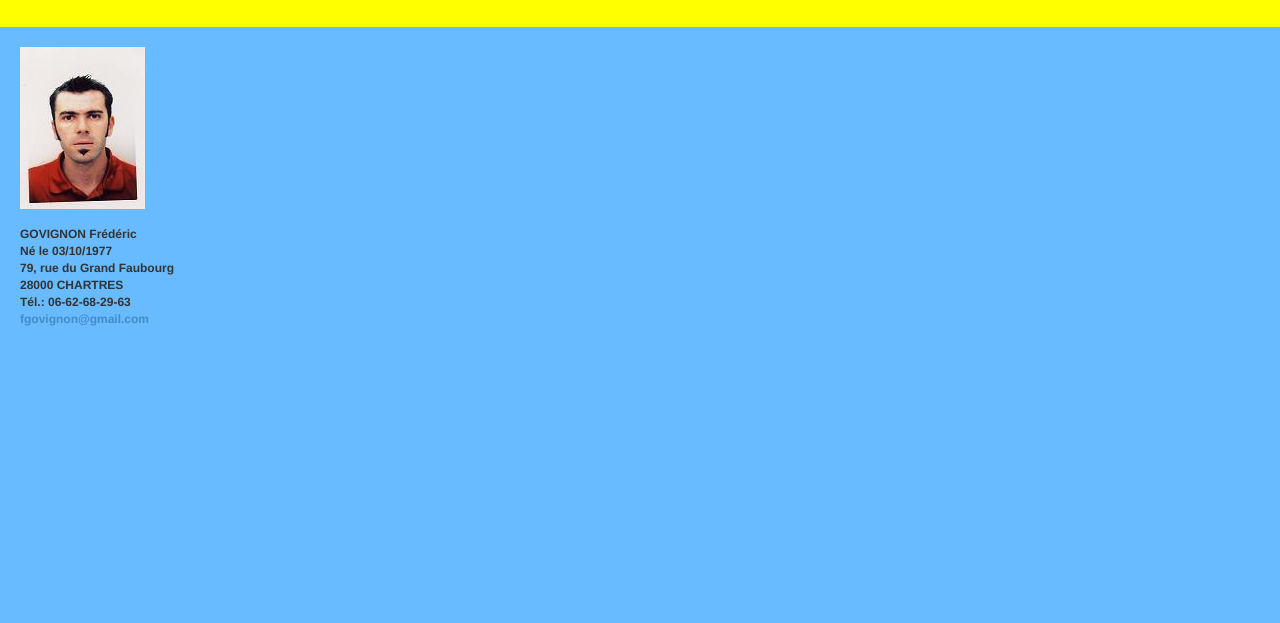
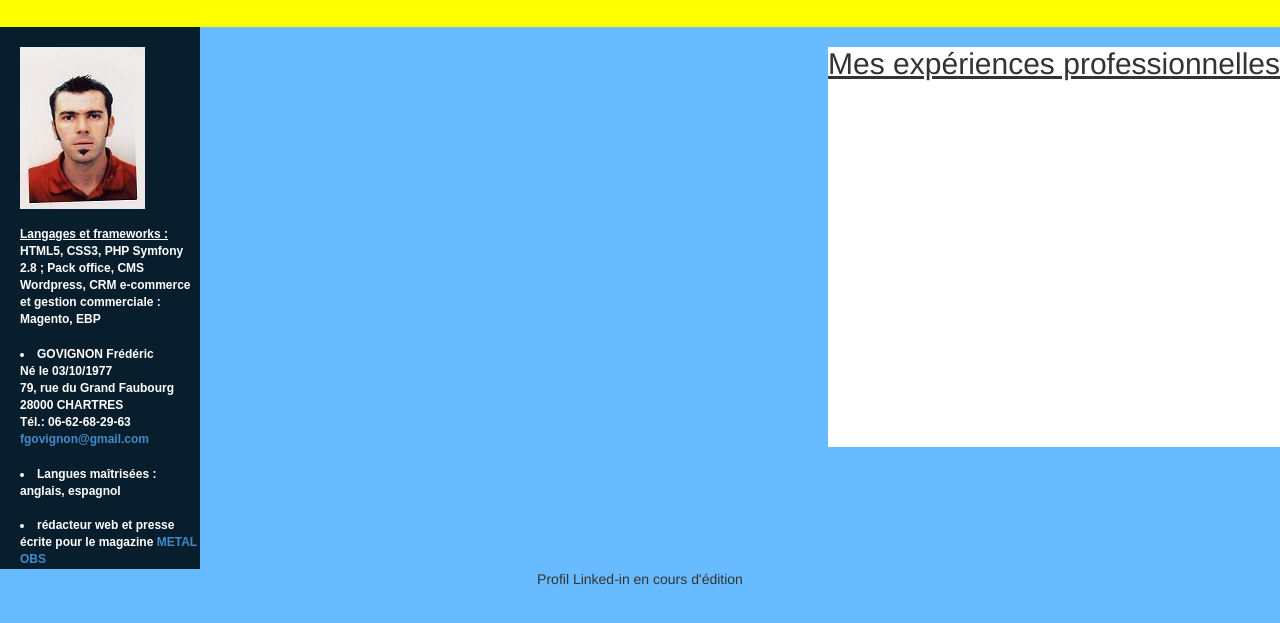
Before and after one commit to FredGOVIGNON/Mon_CV_Wild, a plain HTML site: page index.html in a window 1280 px wide. Shown: the part 103-726 px from the top of the page. Drawn offline with Linux system fonts and the light colour scheme.

Commit message:
colonne gauche et expériences pro + footer

```diff
--- a/css/stylesheet.css
+++ b/css/stylesheet.css
@@ -1,6 +1,6 @@
 
 body{
- background-color: RGB(104, 187, 285)
+ background-color: RGB(104, 187, 285);
 }
 
 .titre_CV{
@@ -15,6 +15,31 @@ body{
 	width: 200px;
 	padding-top: 20px;
 	padding-left: 20px;
+	font-family:arial, sans-serif;
 	font-size: 12px;
 	font-weight: bold;
+	color: white !important;
+	background-color: RGB(9, 30, 45);
 }
+
+.img{
+	position: absolute;
+
+}
+
+#right-box{
+	float: right;
+}
+
+h2{
+	text-align: center;
+}
+
+#experiences-box{
+	background-color: white;
+	height: 400px;
+}
+
+footer{
+	text-align: center;
+}
--- a/index.html
+++ b/index.html
@@ -12,7 +12,7 @@
 <body>
 	<header></br>
 	<div class="row titre_CV">
-		<div class="col-lg-12" text-align-center>
+		<div class="col-lg-12">
 	<h1>Frédéric GOVIGNON développeur web junior</h1>
 		</div>
 	</div>
@@ -20,8 +20,14 @@
 
 	<div id="container">
 		<div id="left-box">
-
-			<img src="./images/photo_Frédéric_GOVIGNON.jpg"></br></br>
+			<!-- photo à centrer -->
+			<img src="./images/photo_Frédéric_GOVIGNON.jpg" align="center">
+			</br></br>
+			<span><u>Langages et frameworks :</u> HTML5, CSS3, PHP Symfony 2.8
+			 ; Pack office, CMS Wordpress, CRM e-commerce et gestion commerciale : Magento, EBP</br>
+			</span>
+			</br>
+			<li>
 
 			GOVIGNON Frédéric</br>
 
@@ -34,6 +40,23 @@
 			Tél.: 06-62-68-29-63
 
 			<a href="mailto:fgovignon@gmail.com">fgovignon@gmail.com</a>
+			</br></br>
+
+			</li>
+
+			<li>Langues maîtrisées : anglais, espagnol
+			</li>
+			</br>
+
+			<li>rédacteur web et presse écrite pour le magazine
+				<a href="http://www.metalobs.com">METAL OBS</a>
+			</li>
+
+		</div>
+		<div id="right-box">
+			<div id="experiences-box">
+				<h2><u>Mes expériences professionnelles</u><h2>
+
 
 		</div>
 
@@ -44,5 +67,9 @@
 
 
 	<footer>
+	<div class="col-lg-12">
+		<p>Profil Linked-in en cours d'édition</p>
+	</div>
+	</footer>
 
-	</footer>
+</body>
```
